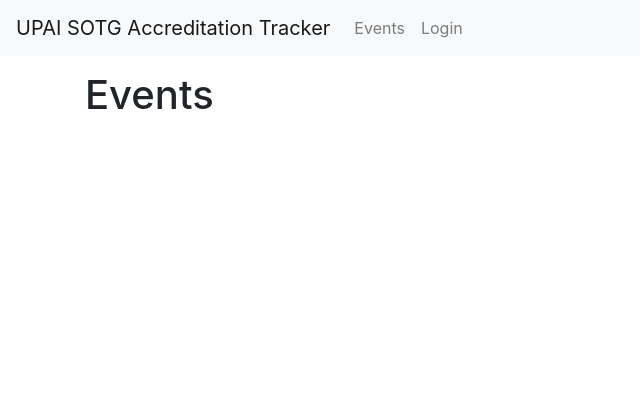
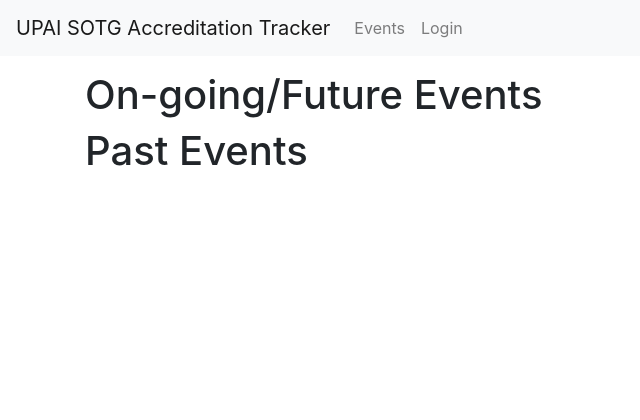
Before and after one commit to india-ultimate/sotg-accreditation-tracker, a Django app: page /events in a window 1280 px wide. Shown: the top 420 px of the page, without its empty margins (0-640 px from the left). Run offline with Django 3.2, Linux system fonts and the light colour scheme; some libraries are stand-ins or nearby versions.

Commit message:
Separate past and upcoming events into separate lists
Closes #17

```diff
--- a/tracker/templates/tracker/events.html
+++ b/tracker/templates/tracker/events.html
@@ -1,14 +1,12 @@
 {% extends "tracker/base.html" %}
 
 {% block content %}
-    <h1>Events</h1>
-    <ul class="list-group list-group-flush">
-        {% for event in events %}
-            <li class="list-group-item">
-                <a href="{% url 'event_page' event.id %}">{{ event.name }}</a>
-                <span class="text-muted small">({{ event.start }} &ndash; {{ event.end }})</span>
-                <a href="//indiaultimate.org/e/{{ event.slug }}/teams">🔗</a>
-            </li>
-        {% endfor %}
-    </ul>
+    <h1>On-going/Future Events</h1>
+    {% with upcoming_events as events %}
+        {% include "tracker/partials/event-list.html" %}
+    {% endwith %}
+    <h1>Past Events</h1>
+    {% with past_events as events %}
+        {% include "tracker/partials/event-list.html" %}
+    {% endwith %}
 {% endblock %}
--- /dev/null
+++ b/tracker/templates/tracker/partials/event-list.html
@@ -0,0 +1,9 @@
+<ul class="list-group list-group-flush">
+    {% for event in events %}
+    <li class="list-group-item">
+        <a href="{% url 'event_page' event.id %}">{{ event.name }}</a>
+        <span class="text-muted small">({{ event.start }} &ndash; {{ event.end }})</span>
+        <a href="//indiaultimate.org/e/{{ event.slug }}/teams">🔗</a>
+    </li>
+    {% endfor %}
+</ul>
--- a/tracker/views.py
+++ b/tracker/views.py
@@ -32,7 +32,15 @@ def index(request):
 
 def events(request):
     data = _events_data()
-    context = {"events": data}
+    today = arrow.now().date()
+    upcoming_events = []
+    past_events = []
+    for event in data:
+        if arrow.get(event["end"]).date() >= today:
+            upcoming_events.append(event)
+        else:
+            past_events.append(event)
+    context = {"upcoming_events": upcoming_events, "past_events": past_events}
     return render(request, "tracker/events.html", context)
 
 
```
